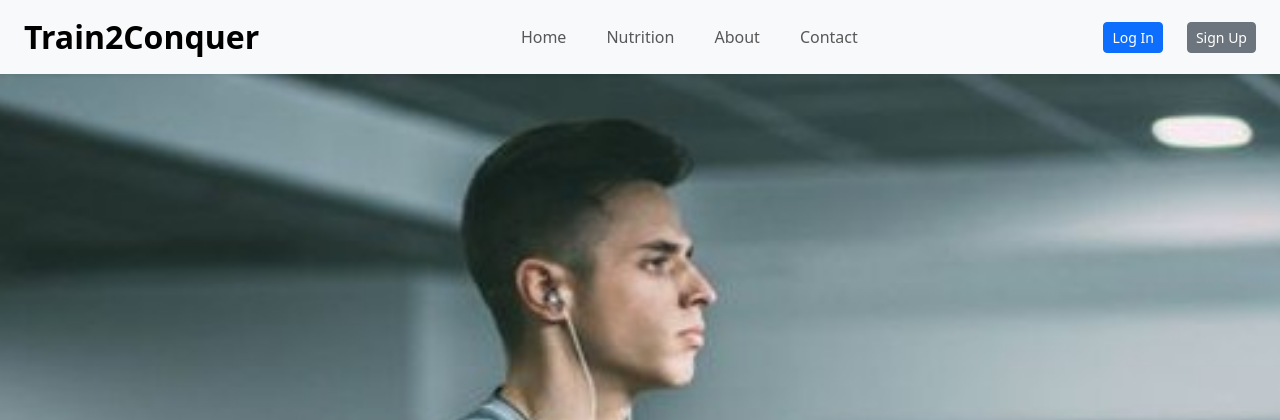
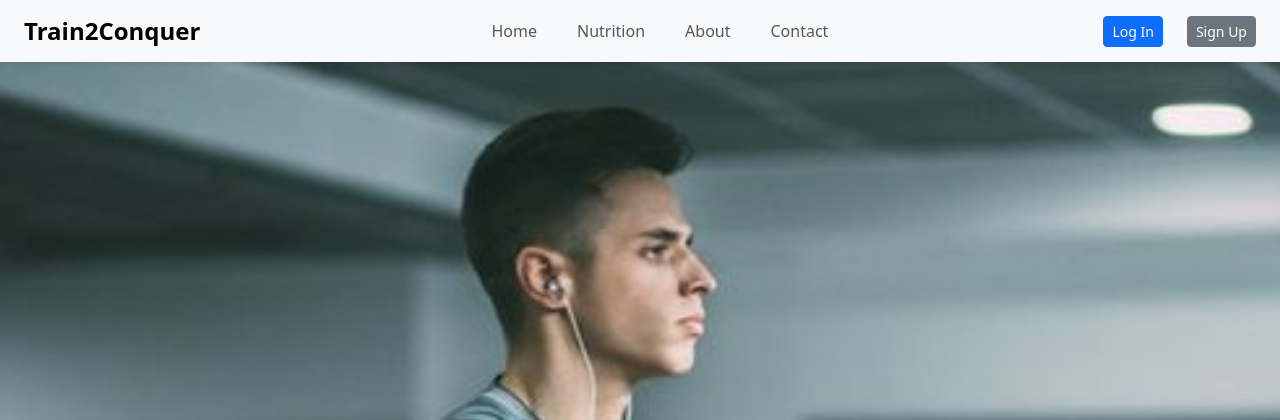
Before and after one commit to syedmatheen05/Train2Conquer, a Flask app: page / in a window 1280 px wide. Shown: the top 420 px of the page. Run offline with Flask 3, Linux system fonts and the light colour scheme; some libraries are stand-ins or nearby versions.

Commit message:
updated navbar

```diff
--- a/static/css/style.css
+++ b/static/css/style.css
@@ -20,7 +20,4 @@ ul {
 }
 nav{
     min-height: 40px;
-    position: sticky;
-    top: 0;
-    z-index: 1000;
 }
--- a/templates/navbar.html
+++ b/templates/navbar.html
@@ -1,8 +1,8 @@
 
-<nav class="navbar navbar-expand-lg bg-light shadow-sm">
+<nav class="navbar navbar-expand-lg bg-light shadow-sm sticky-top">
         <div class="container-fluid px-4">
         <!-- Logo -->
-        <a class="navbar-brand fw-bold fs-2" href="#">Train2Conquer</a>
+        <a class="navbar-brand fw-bold fs-4" href="#">Train2Conquer</a>
         <!-- Mobile Toggle -->
         <button class="navbar-toggler"
                 type="button"
@@ -15,7 +15,11 @@
             <!-- Center Links -->
             <ul class="navbar-nav mx-auto gap-4">
                 <li class="nav-item">
-                    <a class="nav-link" href="{{url_for('home')}}">Home</a>
+                    {% if current_user.is_authenticated %}
+                        <a class="nav-link" href="{{url_for('home')}}">Home</a>
+                    {% else %}
+                        <a class="nav-link" href="{{url_for('dashboard')}}">Home</a>
+                    {% endif %}
                 </li>
                 <li class="nav-item">
                     <a class="nav-link" href="#">Nutrition</a>
```
